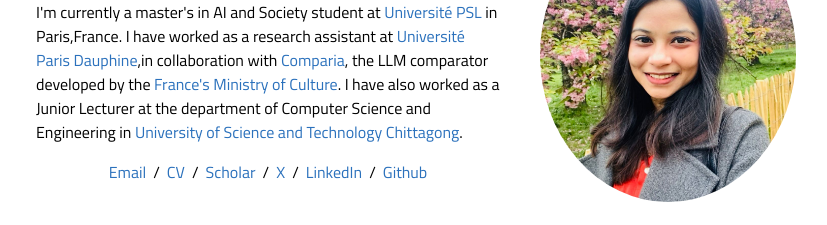
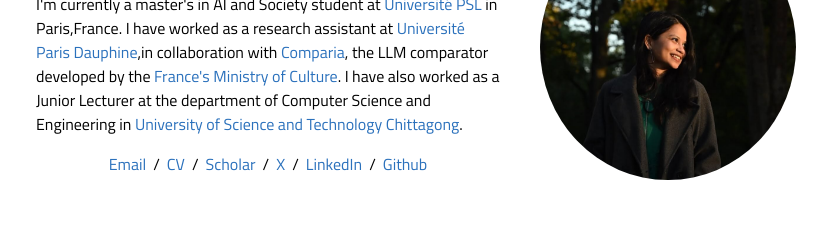
Before and after one commit to maayeesha/maayeesha.github.io, a plain HTML site: page index.html in a window 1280 px wide. Shown: the part 120-345 px from the top of the page, without its empty margins (224-1051 px from the left). Drawn offline with Linux system fonts and the light colour scheme.

Commit message:
picture updated

```diff
--- a/index.html
+++ b/index.html
@@ -5,7 +5,7 @@
 <title>Maayeesha Farzana</title>
 <meta name="author" content="Maayeesha Farzana">
 <meta name="viewport" content="width=device-width, initial-scale=1">
-<link rel="shortcut icon" href="images/maayeesha.jpeg" type="image/jpeg">
+<link rel="shortcut icon" href="images/maayeesha.png" type="image/jpeg">
 <link rel="stylesheet" type="text/css" href="stylesheet.css">
 <script type="text/javascript">
   function logoFallback(img) {
@@ -48,7 +48,7 @@
         </p>
       </td>
       <td style="padding:2.5%;width:37%;max-width:37%">
-        <a href="images/maayeesha.jpeg"><img style="width:100%;max-width:100%;object-fit:cover;border-radius:50%;" alt="profile photo" src="images/maayeesha.jpeg" class="hoverZoomLink"></a>
+        <a href="images/maayeesha.png"><img style="width:100%;max-width:100%;object-fit:cover;border-radius:50%;" alt="profile photo" src="images/maayeesha.png" class="hoverZoomLink"></a>
       </td>
     </tr>
   </tbody></table>
```
Also changed, not shown: images/maayeesha.png (added), images/maayeesha_old.jpeg (renamed from images/maayeesha.jpeg).
